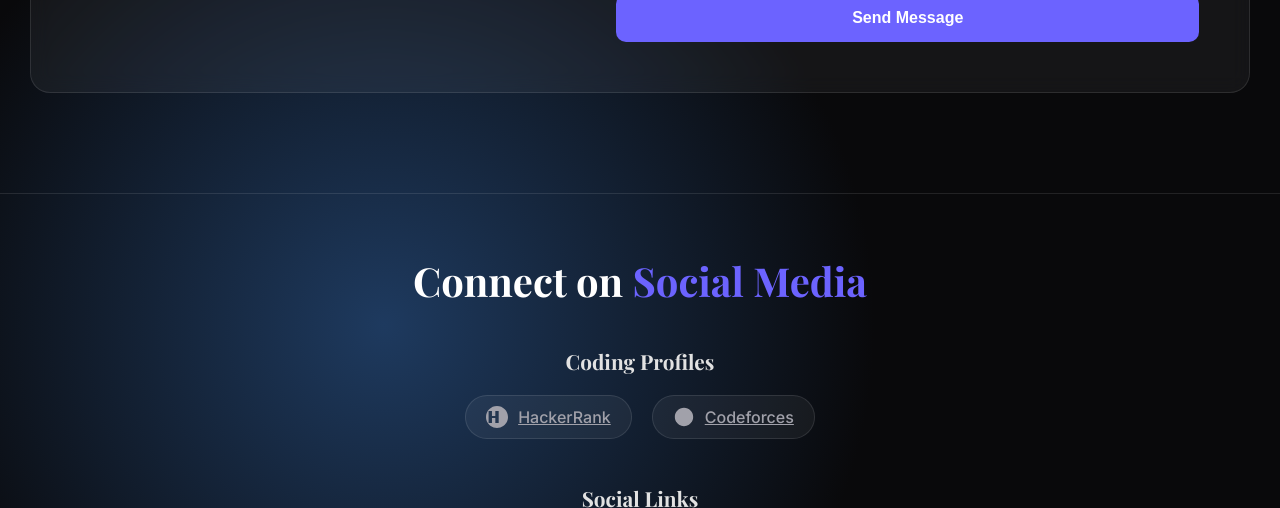
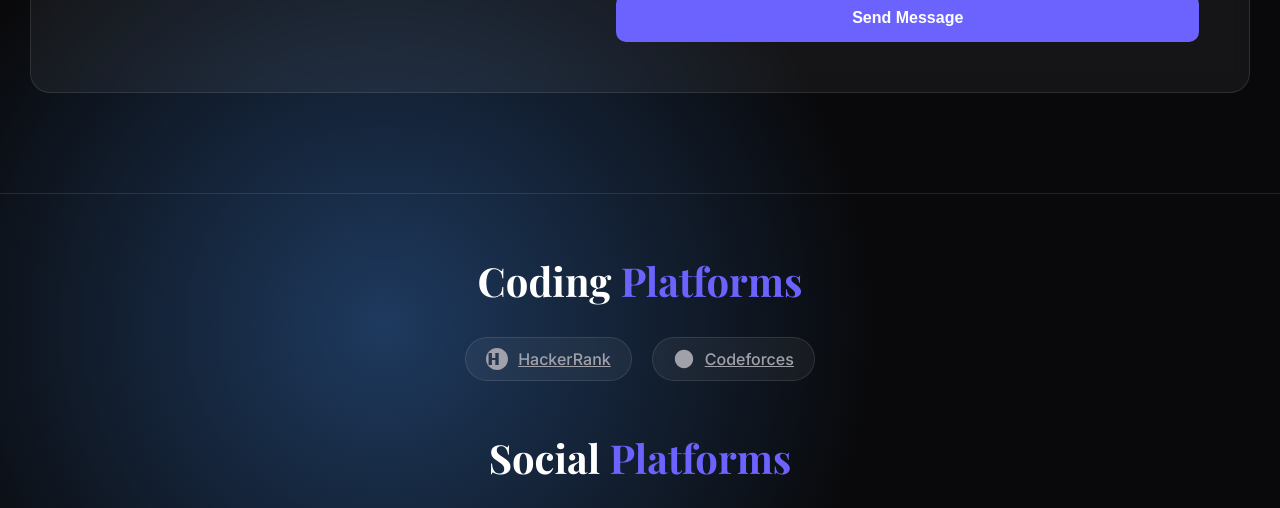
Before and after one commit to mehedyrifat/mehedyrifat.github.io, a plain HTML site: page index.html in a window 1280 px wide. Shown: the part 5675-6183 px from the top of the page. Drawn offline with nearby package versions, Linux system fonts and the light colour scheme.

Commit message:
Update index.html

```diff
--- a/index.html
+++ b/index.html
@@ -586,9 +586,7 @@
                 display: block;
             }
 
-            .social-icons {
-                display: none;
-            }
+            /* এখানে social-icons হাইড করার কোডটি সরিয়ে দেওয়া হয়েছে, তাই মোবাইলেও আইকন দেখাবে */
 
             .hero-grid {
                 grid-template-columns: 1fr;
@@ -608,6 +606,9 @@
             .logo { font-size: 1.3rem; }
             .btn-hire-nav { padding: 8px 15px; font-size: 0.8rem; }
             .hero-text h1 { font-size: 2.8rem; }
+            /* মোবাইলে আইকনগুলো একটু ছোট করে দেখানোর জন্য */
+            .social-icons { gap: 8px; }
+            .social-icons a svg { width: 18px; height: 18px; }
         }
     </style>
 </head>
@@ -969,17 +970,14 @@
     </section>
 
     <!-- ========================================= -->
-    <!-- SOCIAL MEDIA SECTION (BOTTOM) -->
+    <!-- CODING & SOCIAL PLATFORMS SECTION (BOTTOM) -->
     <!-- ========================================= -->
     <section id="socials" style="padding: 60px 0 80px 0; border-top: 1px solid var(--glass-border);">
         <div class="container">
 
-            <!-- Main Title -->
-            <h2 class="section-title" style="margin-bottom: 40px;">Connect on <span>Social Media</span></h2>
-
             <!-- ১. Coding Platforms -->
-            <div style="text-align: center; margin-bottom: 45px;">
-                <h3 style="font-family: var(--font-heading); font-size: 1.3rem; margin-bottom: 20px; color: #e2e2e2;">Coding Profiles</h3>
+            <div style="text-align: center; margin-bottom: 50px;">
+                <h2 class="section-title" style="margin-bottom: 30px;">Coding <span>Platforms</span></h2>
                 <div style="display: flex; gap: 20px; justify-content: center; flex-wrap: wrap;">
 
                     <!-- HackerRank -->
@@ -996,9 +994,9 @@
                 </div>
             </div>
 
-            <!-- ২. Social Media Links -->
+            <!-- ২. Social Platforms -->
             <div style="text-align: center;">
-                <h3 style="font-family: var(--font-heading); font-size: 1.3rem; margin-bottom: 20px; color: #e2e2e2;">Social Links</h3>
+                <h2 class="section-title" style="margin-bottom: 30px;">Social <span>Platforms</span></h2>
                 <div style="display: flex; gap: 15px; justify-content: center; flex-wrap: wrap;">
 
                     <!-- Facebook -->
```
